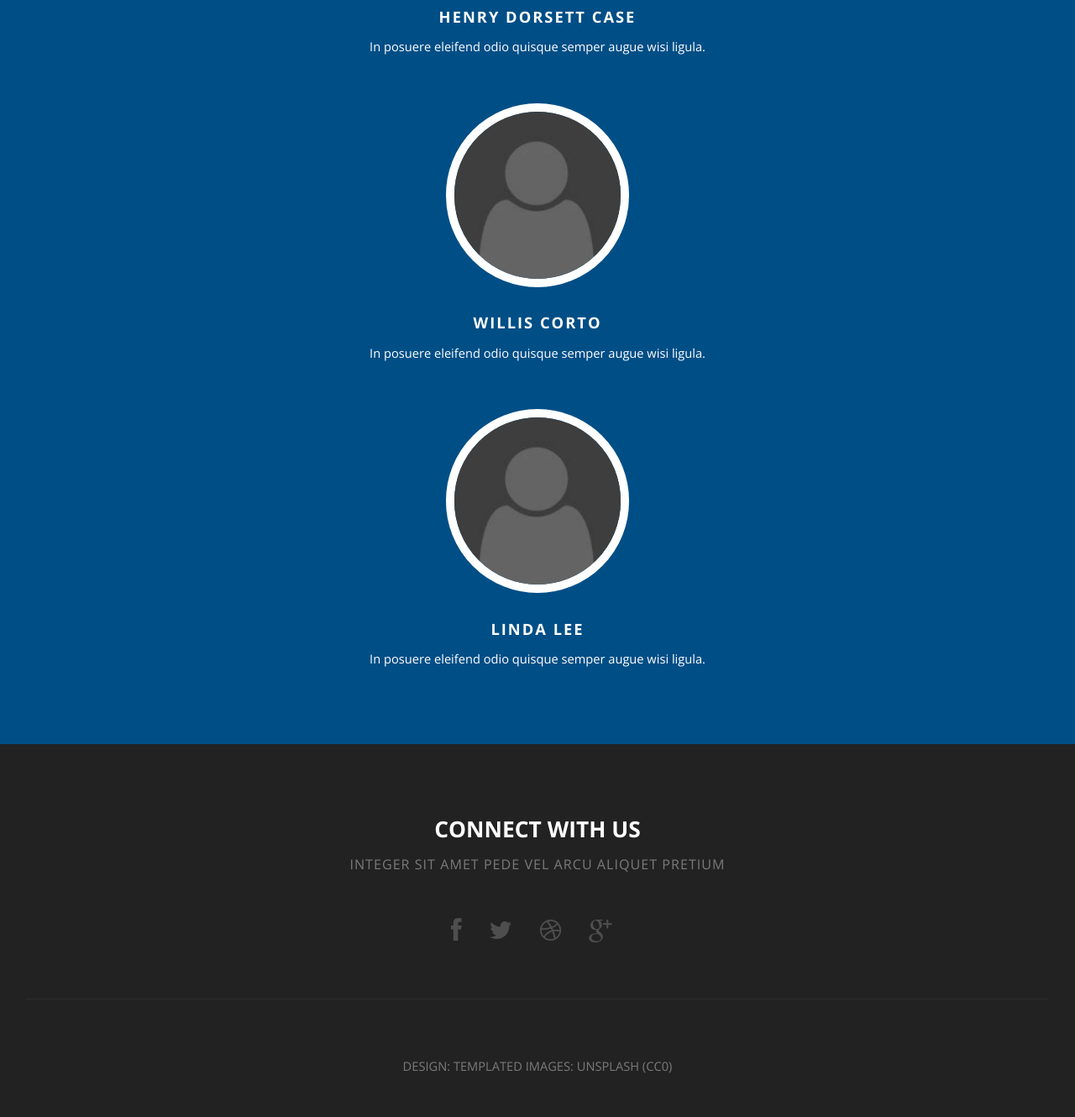
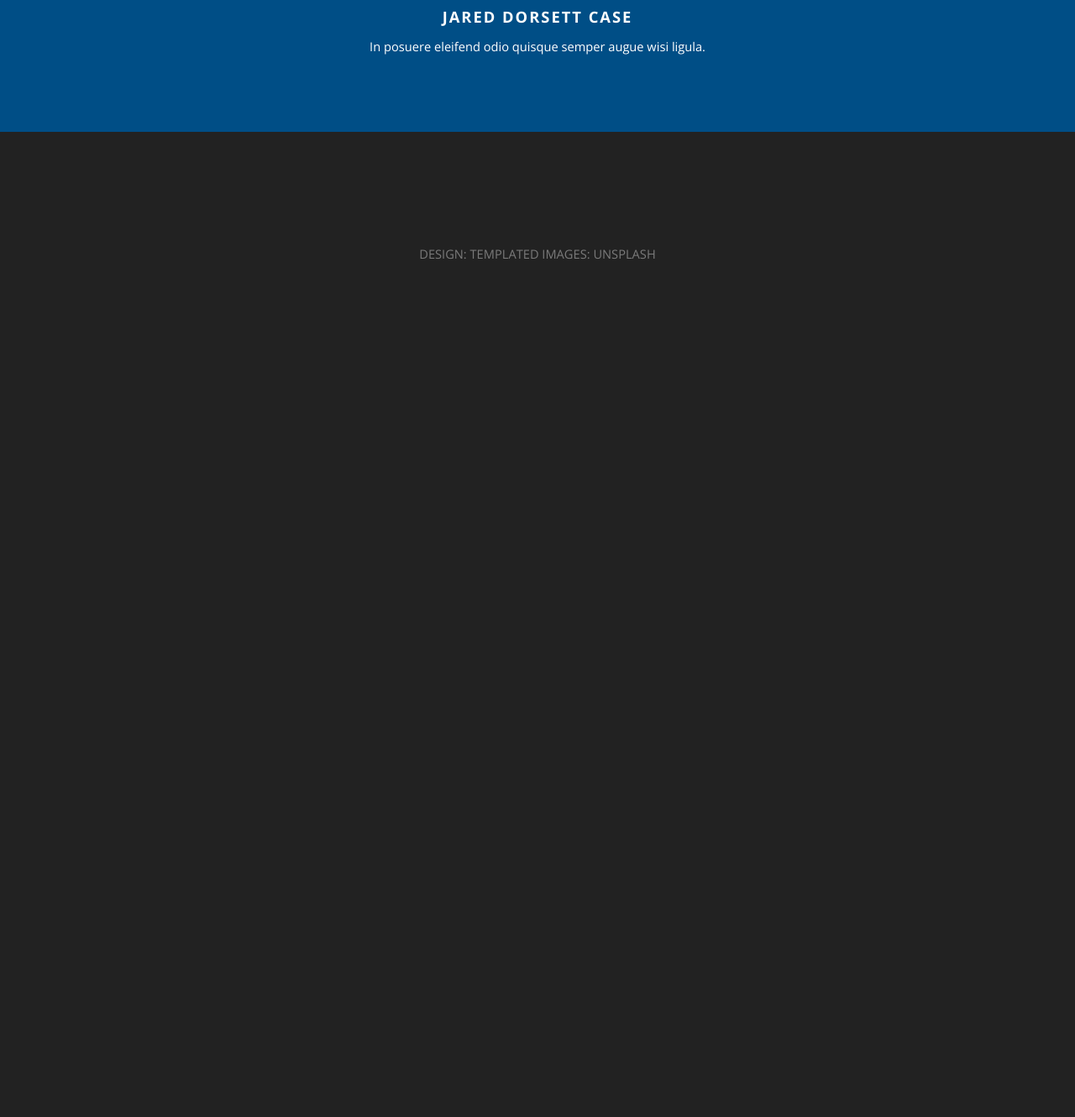
Before and after one commit to smilroy/Jason, a plain HTML site: page index.html in a window 1280 px wide. Shown: the part 3300-4630 px from the top of the page at 84% size. After the commit the page ends 4488 px from the top, so only its background shows below. Drawn offline with nearby package versions, Linux system fonts and the light colour scheme.

Commit message:
Edit footer

```diff
--- a/index.html
+++ b/index.html
@@ -185,22 +185,12 @@
 					<div class="row">
 						<div class="3u">
 							<a href="#" class="image"><img src="images/placeholder.png" alt=""></a>
-							<h3>Molly Millions</h3>
+							<h3>Jason Milroy</h3>
 							<p>In posuere eleifend odio quisque semper augue wisi ligula.</p>
 						</div>
 						<div class="3u">
 							<a href="#" class="image"><img src="images/placeholder.png" alt=""></a>
-							<h3>Henry Dorsett Case</h3>
-							<p>In posuere eleifend odio quisque semper augue wisi ligula.</p>
-						</div>
-						<div class="3u">
-							<a href="#" class="image"><img src="images/placeholder.png" alt=""></a>
-							<h3>Willis Corto</h3>
-							<p>In posuere eleifend odio quisque semper augue wisi ligula.</p>
-						</div>
-						<div class="3u">
-							<a href="#" class="image"><img src="images/placeholder.png" alt=""></a>
-							<h3>Linda Lee</h3>
+							<h3>Jared Dorsett Case</h3>
 							<p>In posuere eleifend odio quisque semper augue wisi ligula.</p>
 						</div>
 					</div>
@@ -209,23 +199,10 @@
 
 	<!-- Footer -->
 		<div id="footer">
-			<section class="container">
-				<header class="major">
-					<h2>Connect with us</h2>
-					<span class="byline">Integer sit amet pede vel arcu aliquet pretium</span>
-				</header>
-				<ul class="icons">
-					<li class="active"><a href="#" class="fa fa-facebook"><span>Facebook</span></a></li>
-					<li><a href="#" class="fa fa-twitter"><span>Twitter</span></a></li>
-					<li><a href="#" class="fa fa-dribbble"><span>Pinterest</span></a></li>
-					<li><a href="#" class="fa fa-google-plus"><span>Google+</span></a></li>
-				</ul>
-				<hr />
-			</section>
 
 			<!-- Copyright -->
 				<div id="copyright">
-					Design: <a href="http://templated.co">TEMPLATED</a> Images: <a href="http://unsplash.com">Unsplash</a> (<a href="http://unsplash.com/cc0">CC0</a>)
+					Design: <a href="http://templated.co">TEMPLATED</a> Images: <a href="http://unsplash.com">Unsplash</a>
 				</div>
 		</div>
 	</body>
```
